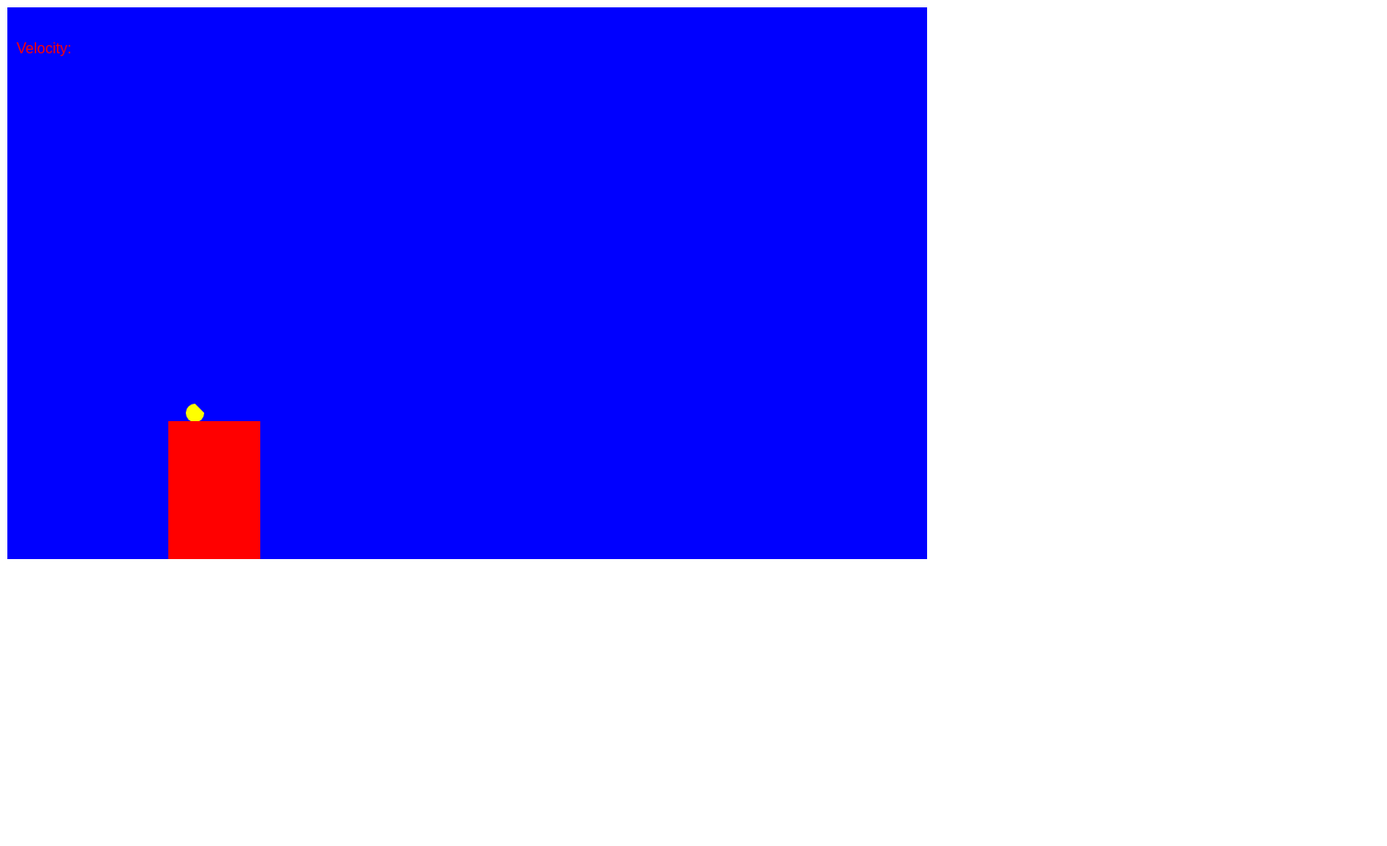
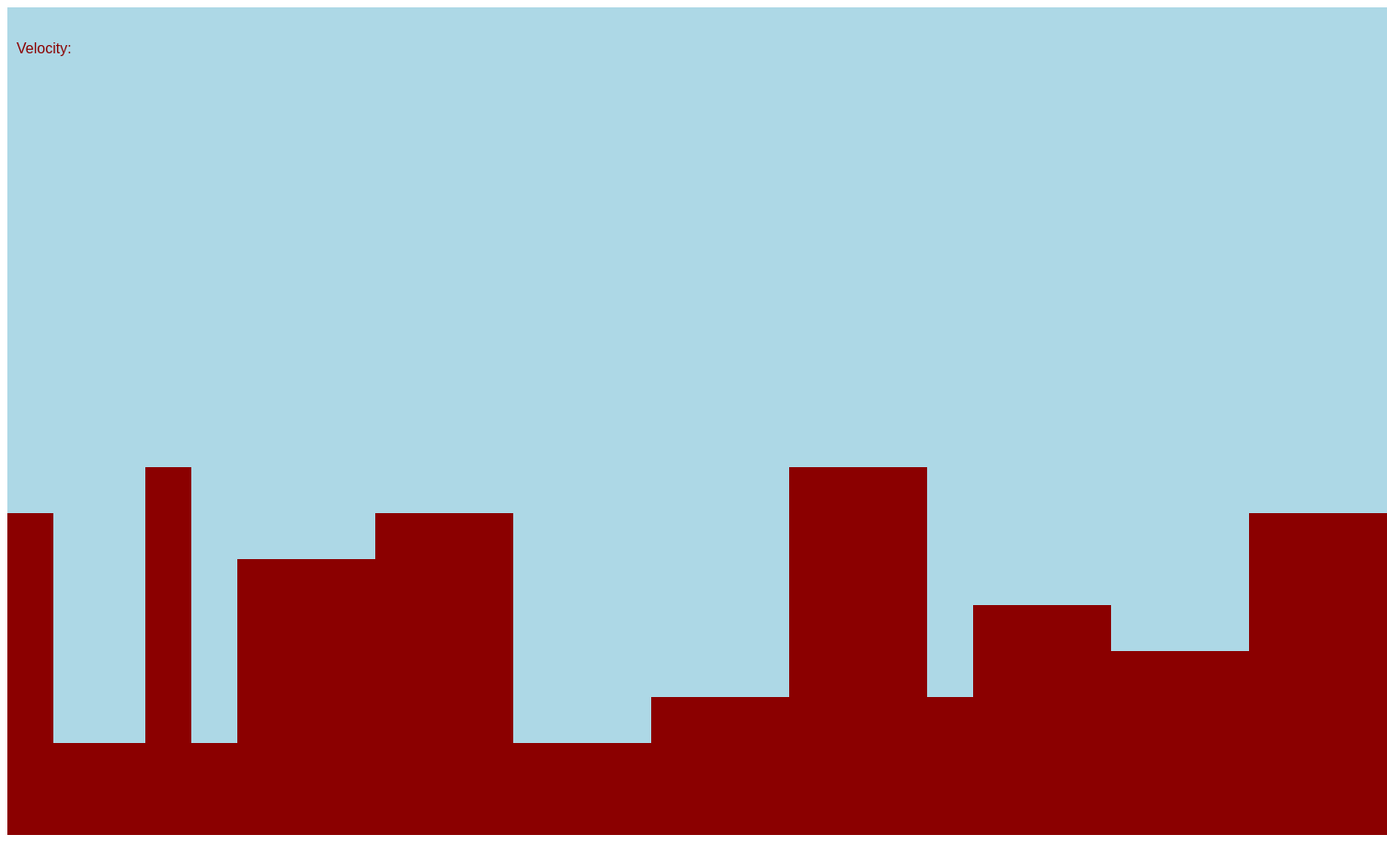
Before and after one commit to Alexander-Blair/gorillas-game-tribute, a plain HTML site: page index.html in a window 1280 px wide. Shown: the whole page at 92% size, 1508 px wide, since content can reach past the window. Before the commit the page ends 800 px from the top, so only its background shows below. Drawn offline with Linux system fonts and the light colour scheme.

Commit message:
finished merge

```diff
--- a/index.html
+++ b/index.html
@@ -5,8 +5,10 @@
     <title></title>
   </head>
   <body>
-    <canvas id="canvas" width="1000" height="600" style="background-color: blue"></canvas>
+    <canvas id="canvas" width="1200" height="800" style="background-color: blue"></canvas>
     <script src="src/collisionDetector.js"></script>
+    <script src="src/terrain.js"></script>
+    <script src="src/terrainRenderer.js"></script>
     <script src="src/controller.js"></script>
     <script src="src/keyHash.js"></script>
   </body>
--- a/src/controller.js
+++ b/src/controller.js
@@ -3,7 +3,10 @@
   var gravity, airResistance, xdecel;
   var banana, rectangle, collisionDetector;
   var numberText = "Velocity: ";
+  var terrainUnitWidth = 30;
+  var terrainUnitHeight = 18;
 
+  document.getElementById("canvas").outerHTML = '<canvas id="canvas" width="' + String(terrainUnitWidth * 50) + '" height="' + String(terrainUnitHeight * 50) + '" style="background-color: lightblue"></canvas>';
   canvas = document.getElementById('canvas');
   context = canvas.getContext('2d');
 
@@ -16,36 +19,38 @@
 
   // objects to be extracted
   banana = {
-    xCoord: 800,
-    yCoord: 550
-  }
+    xCoord: 950,
+    yCoord: 300
+  };
   rectangle = {
     leftXCoord: 175,
     topYCoord: 450,
     width: 100,
     height: 150
-  }
+  };
 
-  collisionDetector = new CollisionDetector()
+  collisionDetector = new CollisionDetector();
 
   var numberListener = window.addEventListener("keypress", function(event) {
     var numKeys = keyHashes.numberKeys;
-    if(event.which >= numKeys.min
-       && event.which <= numKeys.max) {
+    if(event.which >= numKeys.min && event.which <= numKeys.max) {
       numberText += numKeys[event.which];
     }
   });
 
   var enterListener = window.addEventListener("keypress", function(event) {
     var miscKeys = keyHashes.miscKeys;
-    if(event.which >= miscKeys.min
-     && event.which <= miscKeys.max) {
+    if(event.which >= miscKeys.min && event.which <= miscKeys.max) {
       if(miscKeys[event.which] === "enter") {
-        console.log('you pressed enter!')
+        console.log('you pressed enter!');
       }
     }
   });
 
+  terrain = new Terrain(terrainUnitWidth, terrainUnitHeight);
+  terrainRenderer = new TerrainRenderer(context);
+  terrainTileMap = terrain.generate();
+  terrainCoordArray = terrainRenderer.generateCoordArray(terrainTileMap);
 
   // draw functions to be extracted
   function drawText() {
@@ -73,16 +78,16 @@
     context.clearRect(0, 0, canvas.width, canvas.height);
     drawText();
     drawBall();
-    drawRect();
+    terrainRenderer.fillBlocks(terrainCoordArray);
     if(dx + airResistance < 0) {
       banana.xCoord += dx + airResistance;
     }
     banana.yCoord += dy + gravity;
     gravity+= 0.1;
     airResistance += xdecel;
-    if(collisionDetector.isHit(rectangle, banana)) {
-      freeze();
-    }
+    // if(collisionDetector.isHit(rectangle, banana)) {
+    //   freeze();
+    // }
   }
 
   function freeze() {
--- a/src/terrain.js
+++ b/src/terrain.js
@@ -1,15 +1,14 @@
 (function(exports){
 
-  var terrainUnitWidth = 20;
-  var terrainUnitHeight = 12;
-
-  function Terrain() {
+  function Terrain(width, height) {
     this.tileArray = [];
+    this.terrainUnitWidth = width;
+    this.terrainUnitHeight = height;
   }
 
   Terrain.prototype = {
     generate: function() {
-      var tileArray = this.generate2DArray(terrainUnitWidth, terrainUnitHeight);
+      var tileArray = this.generate2DArray(this.terrainUnitWidth, this.terrainUnitHeight);
       var widthArray = this.generateWidthArray();
       var buildingCount = widthArray.length;
       var heightArray = this.generateHeightArray(buildingCount);
@@ -41,11 +40,11 @@
     generateWidthArray: function() {
       var widthArray = [];
       var i = 0;
-      while(widthArray.reduce(add, 0) < terrainUnitWidth - 3) {
+      while(widthArray.reduce(add, 0) < this.terrainUnitWidth - 3) {
         widthArray[i] = randombetween(1, 3);
         i ++;
       }
-      widthArray[i] = terrainUnitWidth - (widthArray.reduce(add, 0));
+      widthArray[i] = this.terrainUnitWidth - (widthArray.reduce(add, 0));
       return widthArray;
     },
     generateHeightArray: function(length) {
--- a/src/terrainRenderer.js
+++ b/src/terrainRenderer.js
@@ -25,7 +25,7 @@
                      coordArray[i][1],
                      50,
                      50);
-        this.context.fillStyle = 'red';
+        this.context.fillStyle = 'darkred';
         this.context.fill();
       }
     }
```
